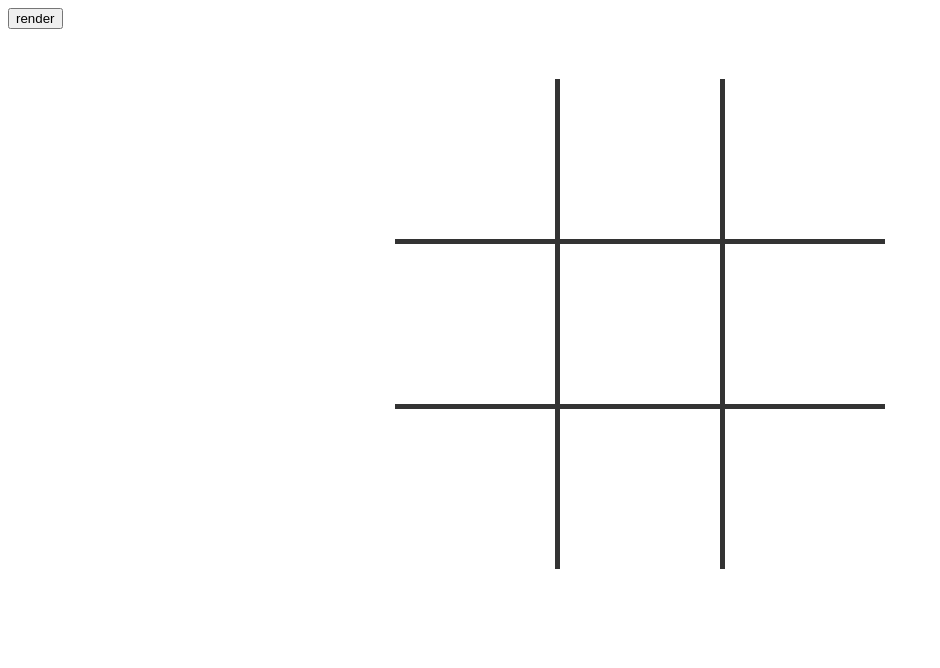
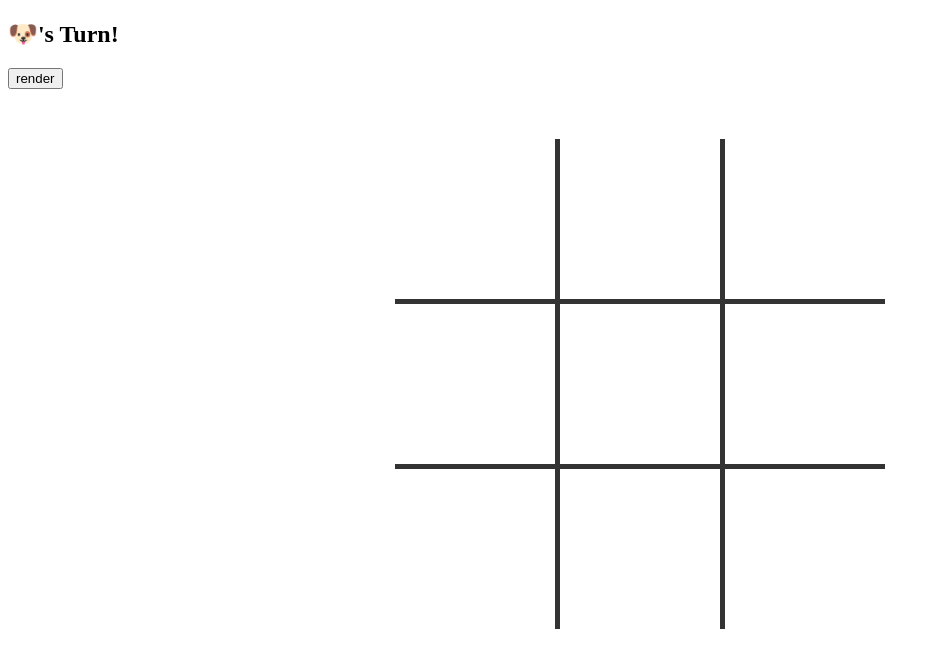
Before and after one commit to t-s-w/tic-tac-toe, a plain HTML site: page index.html in a window 1280 px wide. Both pictures are taken after a click on the button "render". Shown: the whole page, without its empty margins (0-940 px from the left). Drawn offline with Linux system fonts and the light colour scheme.

Commit message:
Implement game status messages

```diff
--- a/index.html
+++ b/index.html
@@ -13,6 +13,7 @@
 <body>
     <div id="startUI"></div>
     <div id="boardUI">
+        <h2 id="gameStatus"></h2>
         <button onclick="render()">render</button>
         <div id="gameBoard"></div>
     </div>
--- a/js/tictactoe.js
+++ b/js/tictactoe.js
@@ -5,6 +5,13 @@ const winningLines = [[0, 1, 2], [3, 4, 5], [6, 7, 8], [0, 3, 6], [1, 4, 7], [2,
 const gameBoard = document.querySelector('#gameBoard');
 const cat = String.fromCodePoint(0x1F431);
 const dog = String.fromCodePoint(0x1F436);
+const statusMsgs = {
+    turn0: dog + "'s Turn!",
+    turn1: cat + "'s Turn!",
+    win0: dog + " wins!",
+    win1: cat + " wins!"
+}
+const gameStatusUI = document.querySelector('#gameStatus');
 
 /*----- state variables -----*/
 let gameState = {
@@ -23,6 +30,7 @@ let gameState = {
 
 function render() {
     renderBoard();
+    renderGameStatus();
 }
 
 function renderBoard() {
@@ -64,6 +72,16 @@ function renderBoard() {
     gameBoard.appendChild(board);
 }
 
+function renderGameStatus() {
+    let msg = '';
+    if (gameState.winner !== undefined) {
+        msg = statusMsgs['win' + gameState.winner];
+    } else {
+        msg = statusMsgs['turn' + gameState.currentTurn];
+    }
+    gameStatusUI.innerHTML = msg;
+}
+
 function takeTurn(cellNo) {
     gameState.board[cellNo] = gameState.currentTurn;
     for (let line of winningLines) {
```
